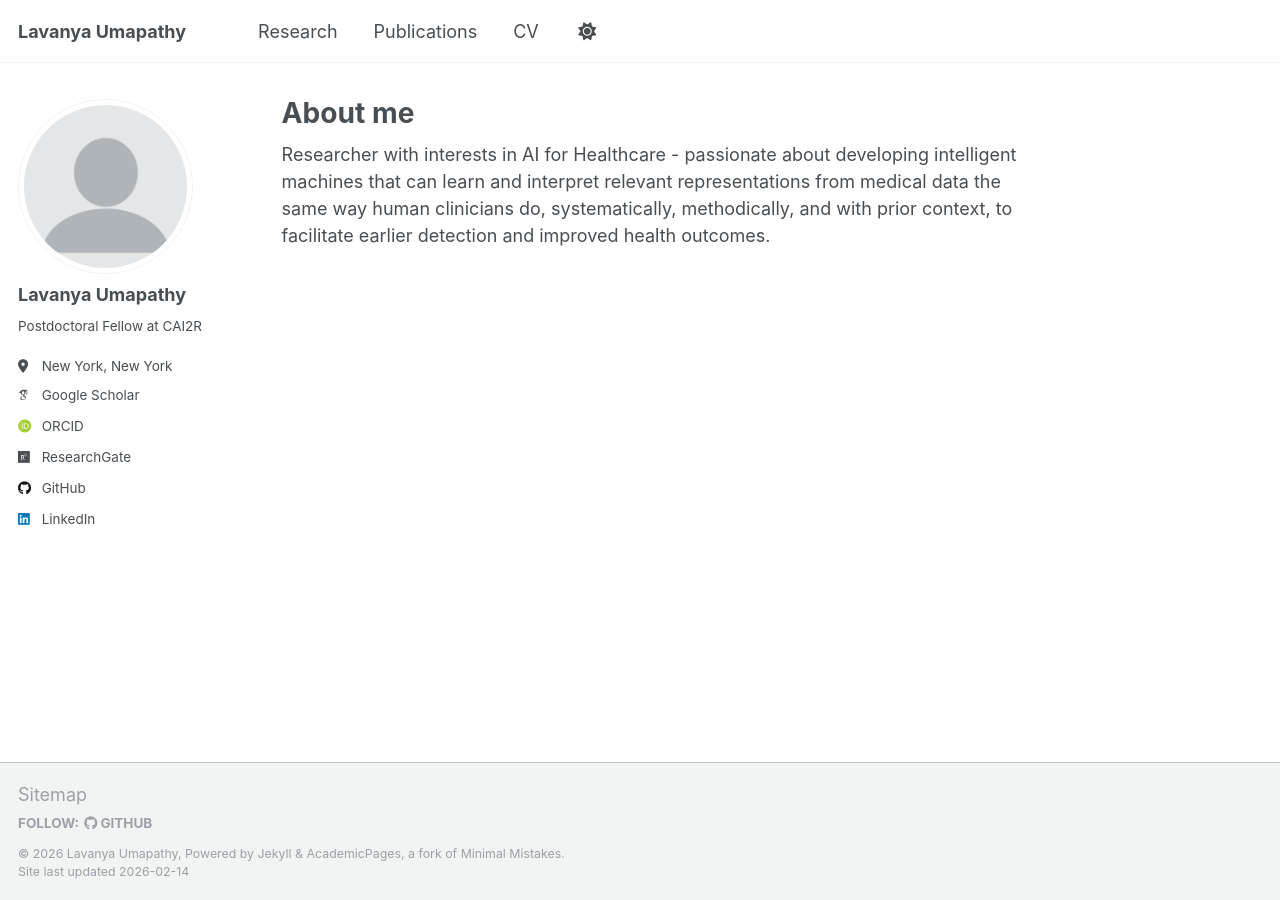
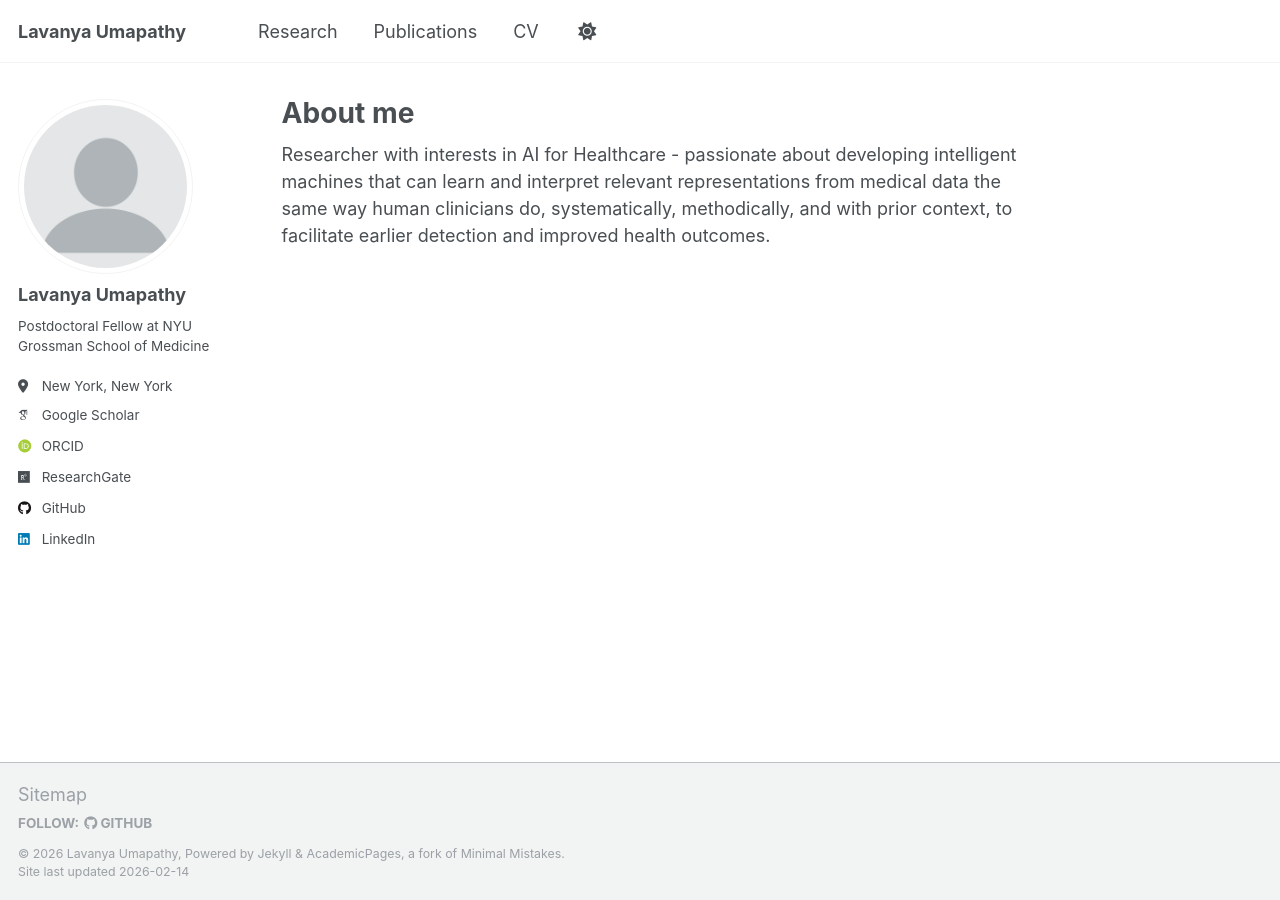
Before and after one commit to lunastra26/lunastra26.github.io, a Jekyll site: the page built from _pages/about.md, in a window 1280 px wide. Built offline with Jekyll 4.4.1, drawn with Linux system fonts in a browser that asks for light colours; some web fonts are replaced.

Commit message:
Update _config.yml

```diff
--- a/_config.yml
+++ b/_config.yml
@@ -12,7 +12,7 @@ site_theme               : "default"
 title                    : "Lavanya Umapathy"
 title_separator          : "-"
 name                     : &name "Lavanya Umapathy"
-description              : &description "Postdoctoral Fellow at Center for Advanced Imaging Innovation and Research, NYU Grossman School of Medicine"
+description              : &description "Postdoctoral Fellow at NYU Grossman School of Medicine"
 url                      : "https://lunastra26.github.io" # the base hostname & protocol for your site e.g. "https://[your GitHub username].github.io" or if you already have some other page hosted on Github then use "https://[your GitHub username].github.io/[Your Repo Name]"
 baseurl                  : "" # the subpath of your site, e.g. "/blog"
 repository               : "lunastra26.github.io"
@@ -24,7 +24,7 @@ author:
   # Biographic information
   avatar           : "profile.png"
   name             : "Lavanya Umapathy"
-  bio              : "Postdoctoral Fellow at CAI2R"
+  bio              : "Postdoctoral Fellow at NYU Grossman School of Medicine"
   location         : "New York, New York"
 
   # Academic websites
```
